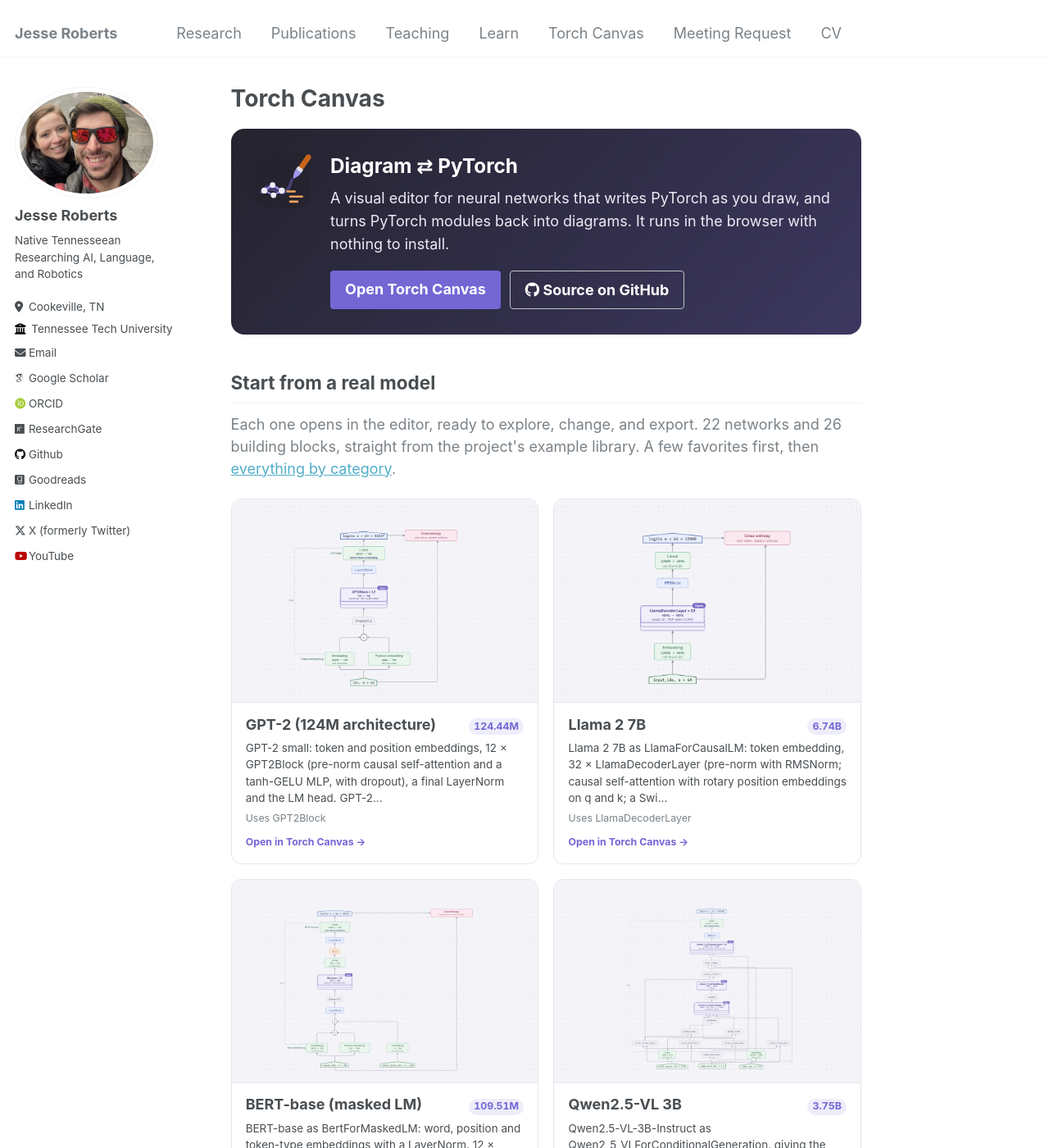
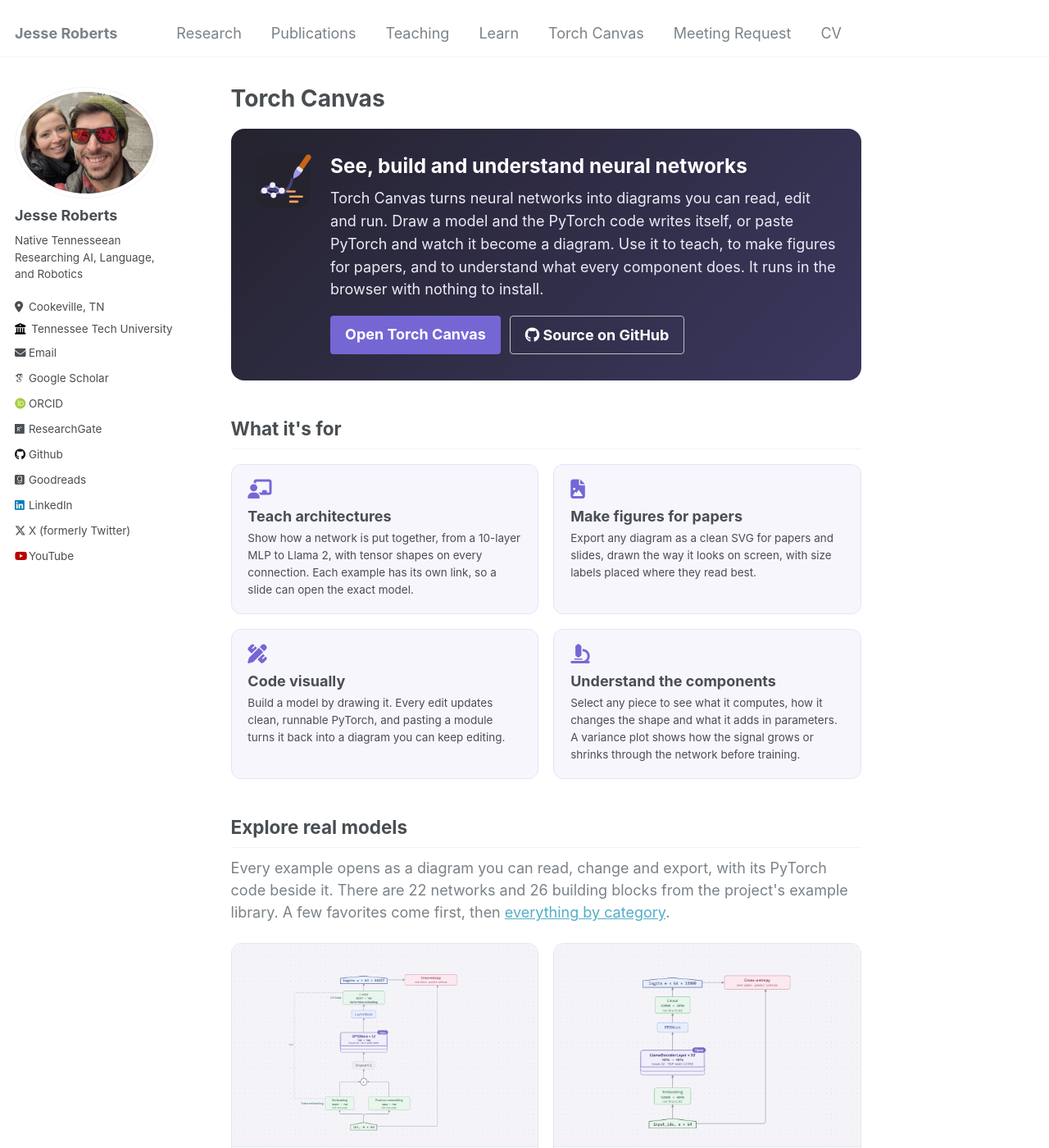
Before and after one commit to JesseTNRoberts/New-site-test, a Jekyll site: the page built from _pages/torch-canvas.html, in a window 1280 px wide and 1400 px high. Shown: the whole window at 82% size. Built offline with Jekyll 4.4.1, drawn with Linux system fonts in a browser that asks for light colours; some web fonts are replaced.

Commit message:
Torch Canvas: frame it as visualizing, coding and understanding networks
New tagline and description (also on Learn), a What it's for section (teach architectures,
figures for papers, code visually, understand the components), Explore real models, and
matching homepage text.

Co-Authored-By: Claude Opus 5.5 <noreply@anthropic.com>
Claude-Session: https://claude.ai/code/session_01NLXQzPmhbnJFZZenreEfUF

```diff
--- a/_data/torch_canvas.yml
+++ b/_data/torch_canvas.yml
@@ -12,10 +12,36 @@ tool:
   url: /torch-canvas/              # the app itself (do not create this path in this repo)
   page: /tools/torch-canvas/       # the site's page about it (_pages/torch-canvas.html)
   repo: https://github.com/JesseTNRoberts/torch-canvas
-  tagline: "Diagram ⇄ PyTorch"
+  tagline: "See, build and understand neural networks"
   description: >-
-    A visual editor for neural networks that writes PyTorch as you draw, and turns PyTorch
-    modules back into diagrams. It runs in the browser with nothing to install.
+    Torch Canvas turns neural networks into diagrams you can read, edit and run. Draw a model and
+    the PyTorch code writes itself, or paste PyTorch and watch it become a diagram. Use it to teach,
+    to make figures for papers, and to understand what every component does. It runs in the browser
+    with nothing to install.
+
+# What it's for, shown near the top of the Torch Canvas page.
+uses:
+  - icon: fas fa-chalkboard-teacher
+    title: Teach architectures
+    text: >-
+      Show how a network is put together, from a 10-layer MLP to Llama 2, with tensor shapes on
+      every connection. Each example has its own link, so a slide can open the exact model.
+  - icon: fas fa-file-image
+    title: Make figures for papers
+    text: >-
+      Export any diagram as a clean SVG for papers and slides, drawn the way it looks on screen,
+      with size labels placed where they read best.
+  - icon: fas fa-pencil-ruler
+    title: Code visually
+    text: >-
+      Build a model by drawing it. Every edit updates clean, runnable PyTorch, and pasting a module
+      turns it back into a diagram you can keep editing.
+  - icon: fas fa-microscope
+    title: Understand the components
+    text: >-
+      Select any piece to see what it computes, how it changes the shape and what it adds in
+      parameters. A variance plot shows how the signal grows or shrinks through the network before
+      training.
 
 # Shown first on the Torch Canvas page and on /learn/ (ids from the library).
 featured: [gpt2, llama2_7b, bert_base, qwen2_5_vl_3b]
--- a/_pages/learn.md
+++ b/_pages/learn.md
@@ -16,7 +16,7 @@ Hands-on tools I've built for my courses. Everything runs in the browser, with n
   <p>{{ tc.tool.description }}</p>
   <p>
     <a class="btn btn--primary" href="{{ tc.tool.url }}">Open {{ tc.tool.title }}</a>
-    <a class="btn btn--inverse" href="{{ tc.tool.page | relative_url }}">All {{ tcl.networks.size }} example models →</a>
+    <a class="btn btn--inverse" href="{{ tc.tool.page | relative_url }}">More about it, and all {{ tcl.networks.size | plus: tcl.blocks.size }} examples →</a>
   </p>
   {% if tcl %}
   <div class="tc-grid tc-grid--featured">
--- a/_pages/torch-canvas.html
+++ b/_pages/torch-canvas.html
@@ -3,7 +3,7 @@ layout: single
 title: "Torch Canvas"
 permalink: /tools/torch-canvas/
 author_profile: true
-excerpt: "Torch Canvas: a visual editor for neural networks that writes PyTorch as you draw. Open GPT-2, BERT, Llama 2 and more in the browser."
+excerpt: "Torch Canvas is a browser tool for visualizing, coding and understanding neural networks. Draw a model to get PyTorch, turn PyTorch into a diagram, and export figures for teaching and papers."
 ---
 {% comment %}
   The example list below is synced daily from the torch-canvas repo (scripts/sync_torch_canvas.js →
@@ -26,9 +26,20 @@ excerpt: "Torch Canvas: a visual editor for neural networks that writes PyTorch
   </div>
 </section>
 
+<h2 id="uses">What it's for</h2>
+<div class="tc-features tc-uses">
+  {% for u in tc.uses %}
+  <div class="tc-feature">
+    <i class="{{ u.icon }}" aria-hidden="true"></i>
+    <h3>{{ u.title }}</h3>
+    <p>{{ u.text }}</p>
+  </div>
+  {% endfor %}
+</div>
+
 {% if lib %}
-<h2 id="models">Start from a real model</h2>
-<p class="tc-lede">Each one opens in the editor, ready to explore, change, and export. {{ lib.networks.size }} networks and {{ lib.blocks.size }} building blocks, straight from the project's example library. A few favorites first, then <a href="#browse">everything by category</a>.</p>
+<h2 id="models">Explore real models</h2>
+<p class="tc-lede">Every example opens as a diagram you can read, change and export, with its PyTorch code beside it. There are {{ lib.networks.size }} networks and {{ lib.blocks.size }} building blocks from the project's example library. A few favorites come first, then <a href="#browse">everything by category</a>.</p>
 
 <div class="tc-grid tc-grid--featured">
   {% for id in tc.featured %}{% assign m = lib.networks | where: "id", id | first %}{% if m %}{% include tc-model-card.html model=m %}{% endif %}{% endfor %}
--- a/_sass/_torch_canvas.scss
+++ b/_sass/_torch_canvas.scss
@@ -269,3 +269,19 @@ $tc-line: #e3e7eb;
 
   .tc-empty { color: $gray; }
 }
+
+/* "What it's for" cards near the top of the Torch Canvas page */
+.page__content .tc-uses {
+  grid-template-columns: 1fr;
+
+  @media (min-width: 600px) { grid-template-columns: repeat(2, 1fr); }
+
+  gap: 1em;
+
+  .tc-feature {
+    padding: 1em 1.1em;
+    background: #f7f6fd;
+    border: 1px solid #e6e3f7;
+    border-radius: 12px;
+  }
+}
```
Also changed, not shown: other parts of _pages/torch-canvas.html (+1 -1 lines), _pages/about.md (+1 -1 lines).
